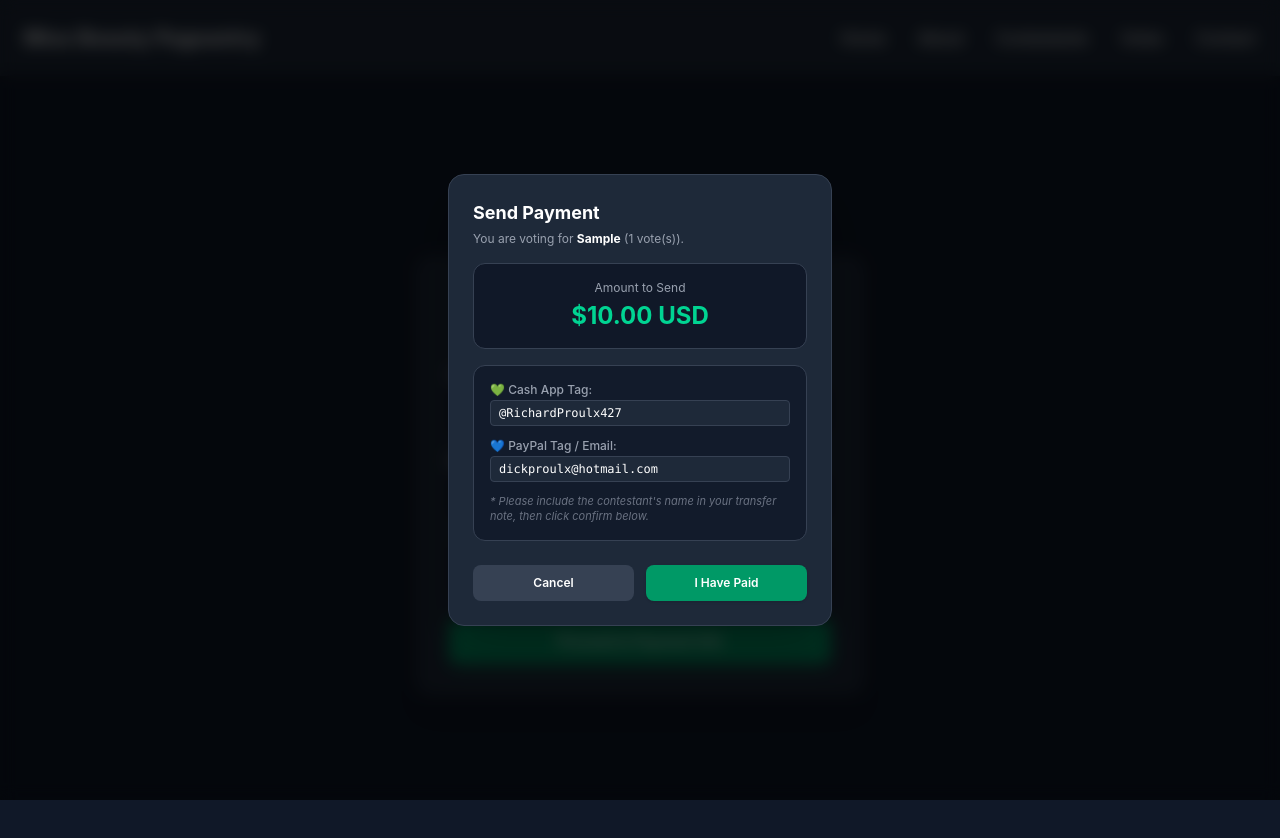
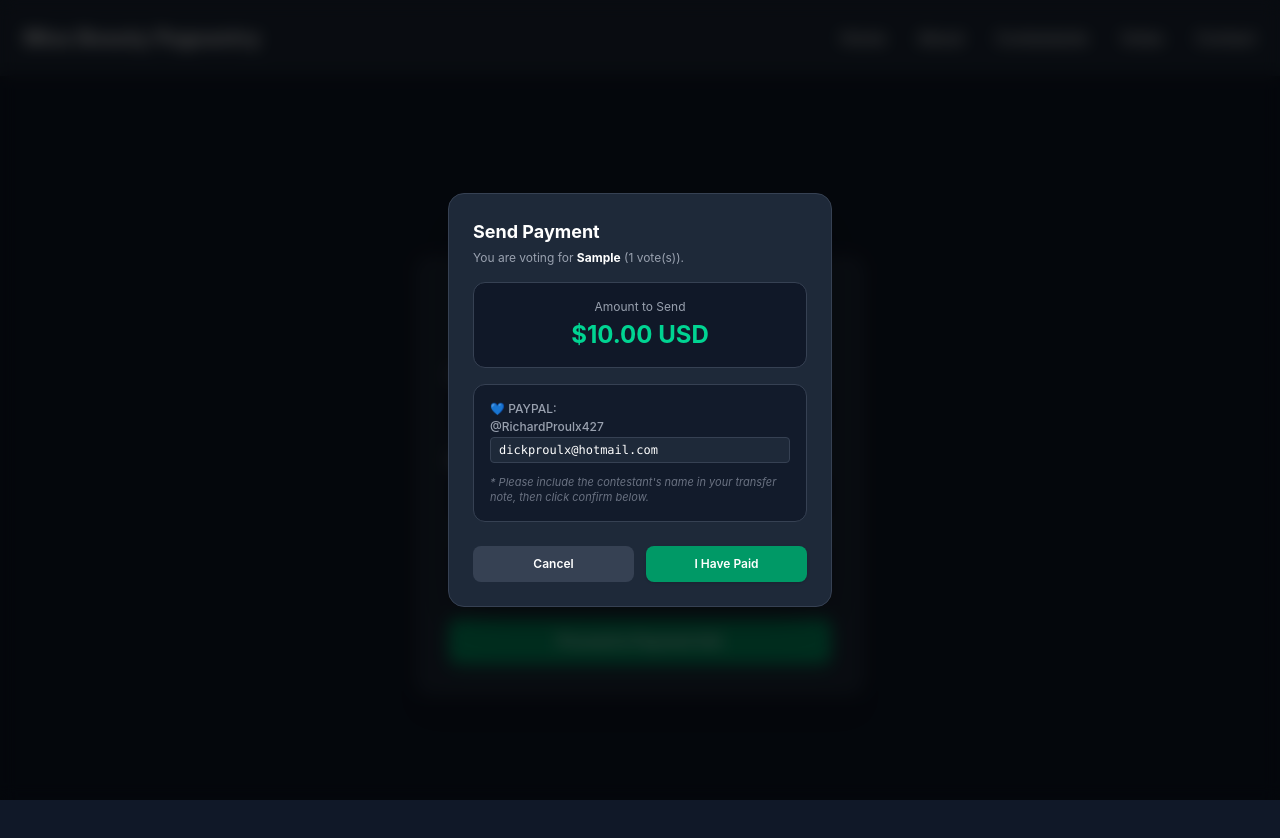
Before and after one commit to iblacksassin/miss-beauty-pageantry, a React (Vite) app: page /vote in a window 1280 px wide. Both pictures are taken after typing "Sample" into the empty fields and a click on the button "Proceed to Payment Info". Shown: the top 838 px of the page. Built offline with nearby package versions, Linux system fonts and the light colour scheme.

Commit message:
Update Vote.jsx

```diff
--- a/src/Vote.jsx
+++ b/src/Vote.jsx
@@ -11,7 +11,6 @@ export default function Vote() {
   const totalAmount = voteCount * PRICE_PER_VOTE;
 
   // Replace these with your actual tags
-  const CASH_APP_TAG = '@RichardProulx427';
   const PAYPAL_TAG = 'dickproulx@hotmail.com';
 
   const handleOpenPayment = (e) => {
@@ -109,13 +108,8 @@ export default function Vote() {
               {/* Payment Tags Info Box */}
               <div className="space-y-3 mb-6 bg-gray-900/80 p-4 rounded-xl border border-gray-700 text-xs">
                 <div>
-                  <span className="text-gray-400 block mb-0.5 font-medium">💚 Cash App Tag:</span>
-                  <span className="text-white font-mono bg-gray-800 px-2 py-1 rounded block select-all border border-gray-700">
-                    {CASH_APP_TAG}
-                  </span>
-                </div>
-                <div>
-                  <span className="text-gray-400 block mb-0.5 font-medium">💙 PayPal Tag / Email:</span>
+                  <span className="text-gray-400 block mb-0.5 font-medium">💙 PAYPAL:</span>
+                  <span className="text-gray-400 block mb-0.5 font-medium">@RichardProulx427</span>
                   <span className="text-white font-mono bg-gray-800 px-2 py-1 rounded block select-all border border-gray-700">
                     {PAYPAL_TAG}
                   </span>
```
